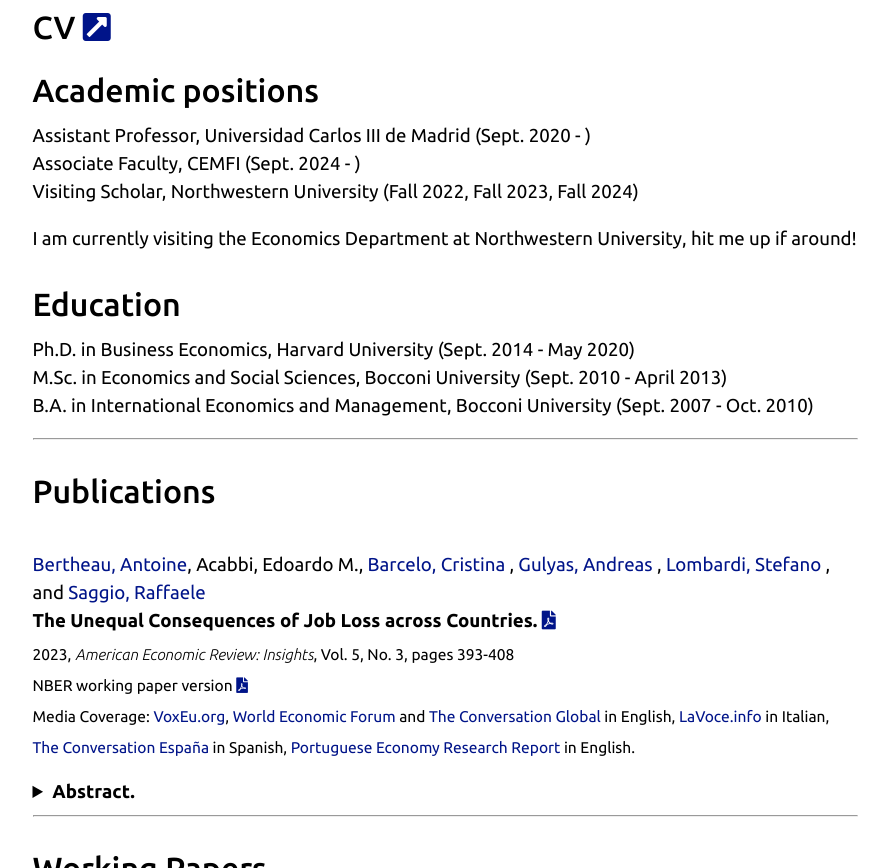
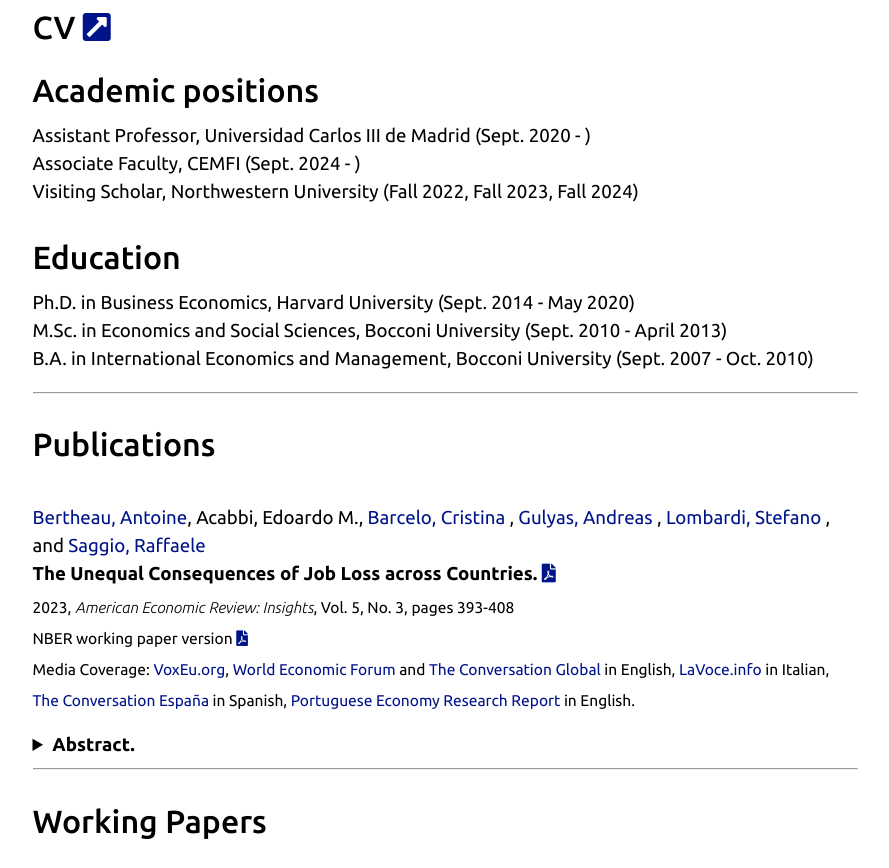
Before and after one commit to eacabbi/eacabbi.github.io, a Jekyll site: the page built from index.md, in a window 1280 px wide and 900 px high, scrolled down 444 px, cut to the strip 32-900 px from the top of the window. Shown: the whole strip, without its empty margins (195-1084 px from the left). Built offline with Jekyll 4.4.1, drawn with Linux system fonts in a browser that asks for light colours; some web fonts are replaced.

Commit message:
update cv and removal NW

```diff
--- a/index.md
+++ b/index.md
@@ -9,8 +9,6 @@ layout: home
 Assistant Professor, Universidad Carlos III de Madrid (Sept. 2020 - ) <br>
 Associate Faculty, CEMFI (Sept. 2024 - ) <br>
 Visiting Scholar, Northwestern University (Fall 2022, Fall 2023, Fall 2024)
-
-I am currently visiting the Economics Department at Northwestern University, hit me up if around!
 
 ## Education
 
```
Also changed, not shown: 1 other file.
